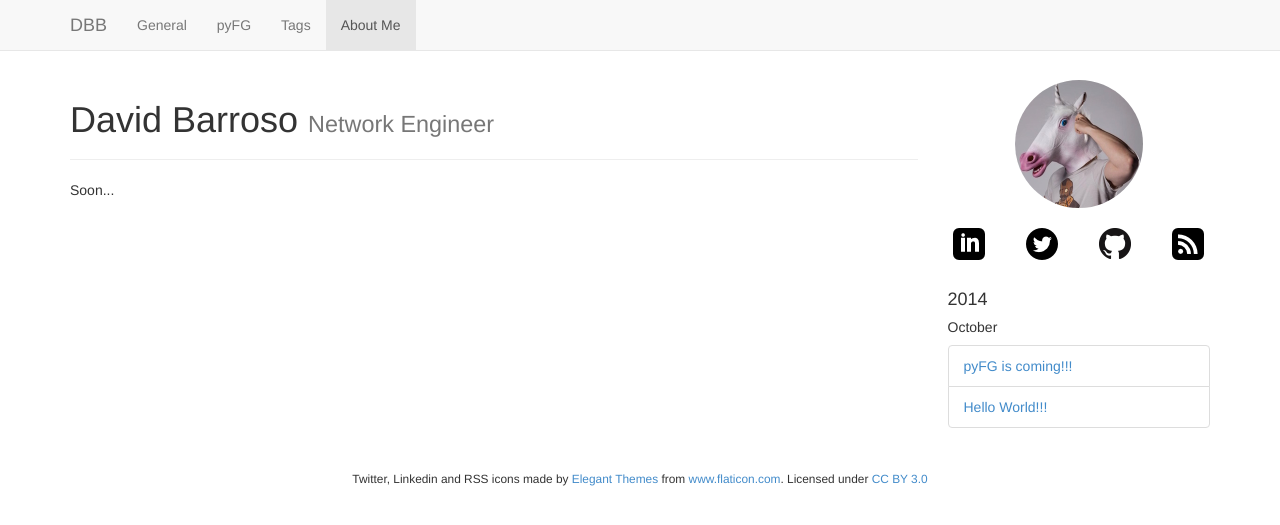
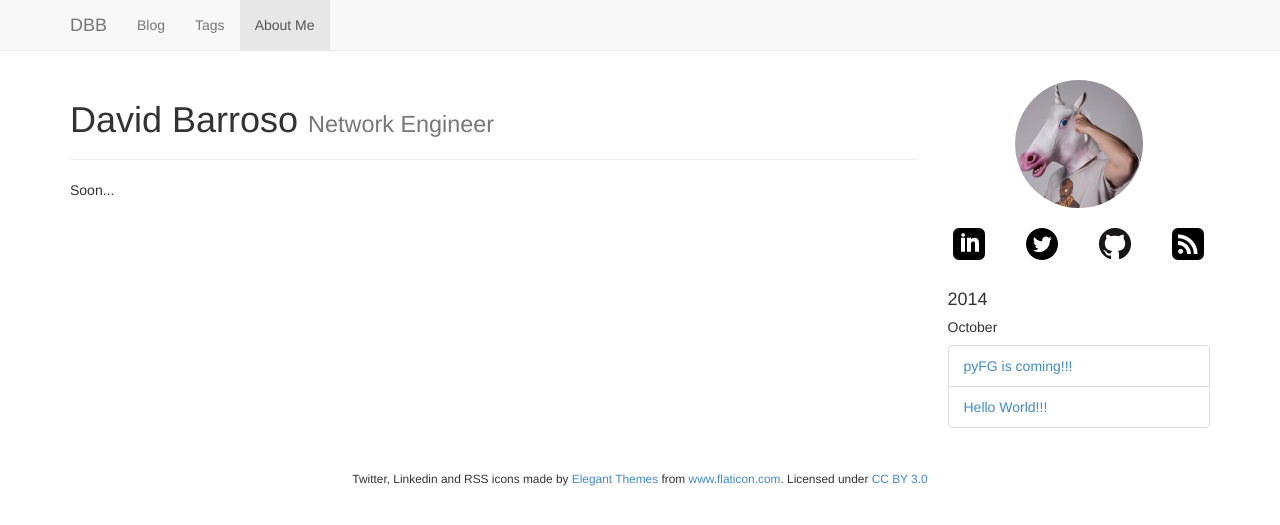
Before and after one commit to dbarrosop/dbarrosop.github.io, a Jekyll site: the page built from about/index.html, in a window 1280 px wide. Shown: the top 525 px of the page. Built offline with Jekyll 4.4.1, drawn with Linux system fonts in a browser that asks for light colours.

Commit message:
New blog post and tags

```diff
--- a/_data/categories.yml
+++ b/_data/categories.yml
@@ -1,10 +1,7 @@
 ---
 -
-    name: General
-    id: general
--
-    name: pyFG
-    id: pyfg
+    name: Blog
+    id: blog
 -
     name: Tags
     id: tag
--- a/_posts/2014-10-24-hello_world.textile
+++ b/_posts/2014-10-24-hello_world.textile
@@ -1,7 +1,7 @@
 ---
 title: Hello World!!!
 subtitle: Yet another blog I start
-categories: general
+categories: blog
 tags: [ news ]
 ---
 
--- a/_posts/2014-10-25-pyfg_is_coming.textile
+++ b/_posts/2014-10-25-pyfg_is_coming.textile
@@ -1,8 +1,8 @@
 ---
 title: pyFG is coming!!!
 subtitle: Soon...
-categories: pyfg
-tags: [ news ]
+categories: blog
+tags: [ news, software, networking, sdn, pyfg ]
 ---
 
 I am writing a python API to control in a programmatic way devices running FortiOS. Stay tuned, soon it will be published in github.
--- a/general/index.html
+++ /dev/null
@@ -1,5 +0,0 @@
----
-title: General
-layout: category
-category: general
----
--- a/pyfg/index.html
+++ /dev/null
@@ -1,5 +0,0 @@
----
-title: pyFG
-layout: category
-category: pyfg
----
```
Also changed, not shown: _data/tags.yml (+8 -0 lines).
